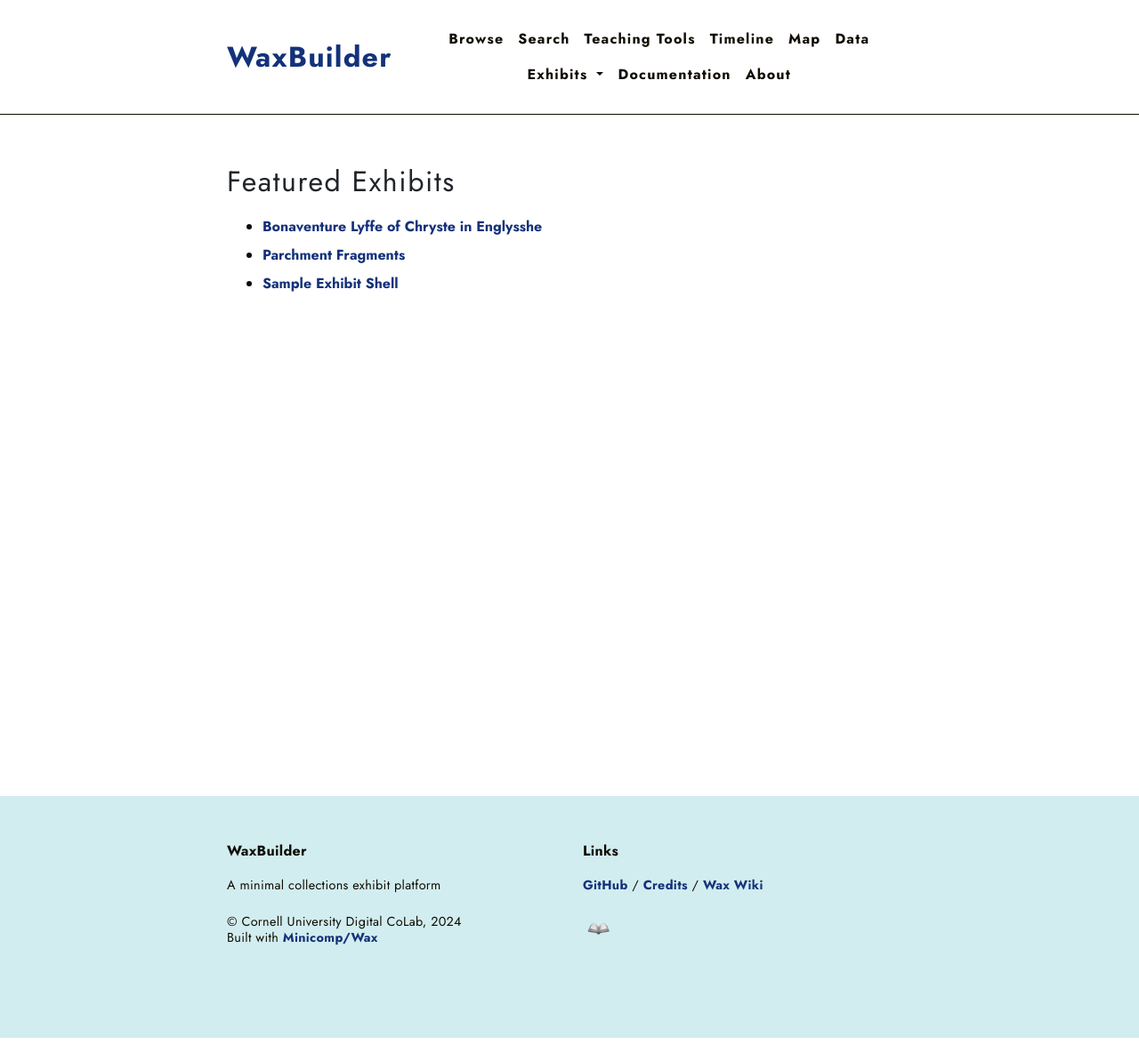
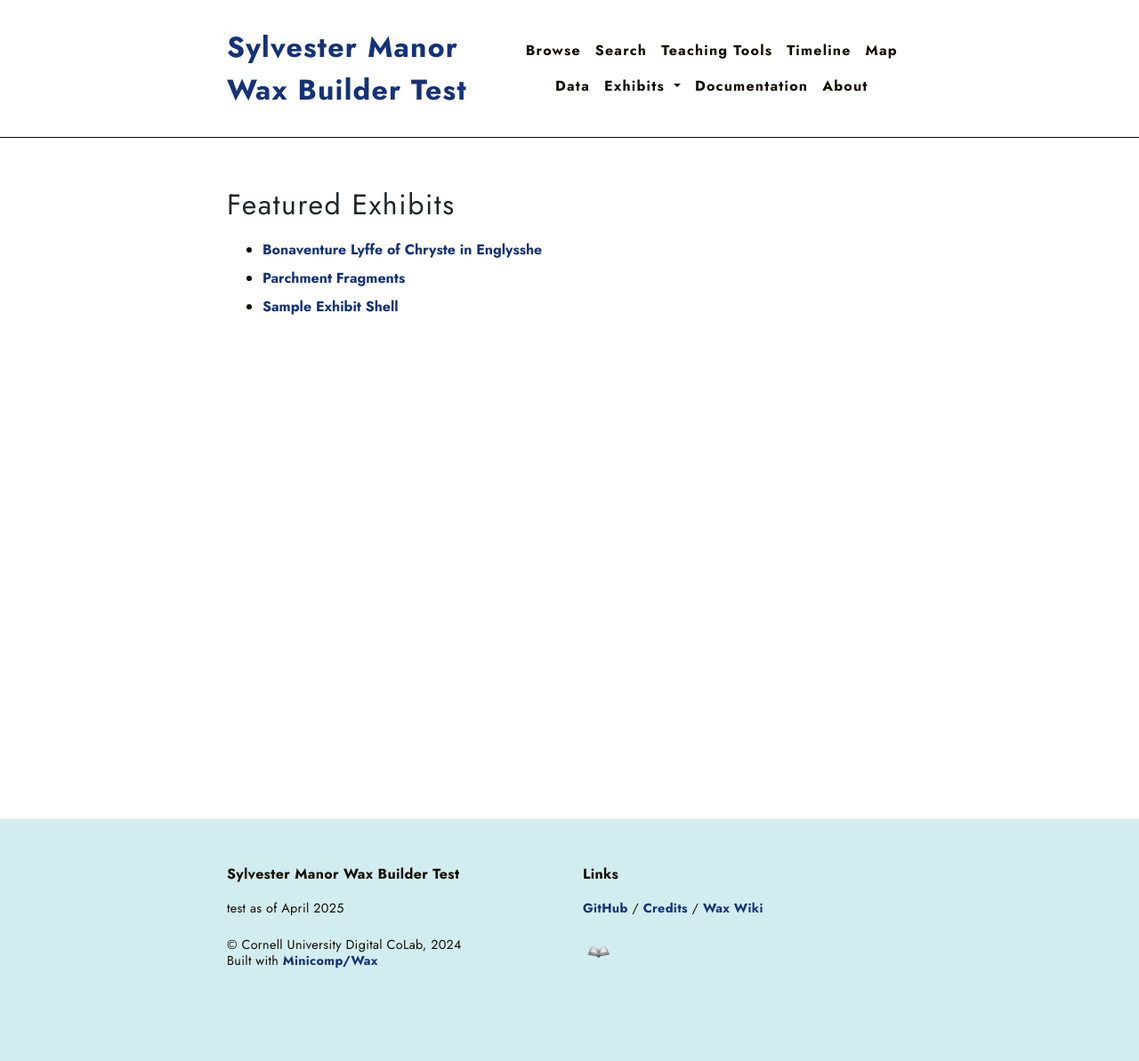
Before and after one commit to katelynautumn28/smtestwaxbuilder, a Jekyll site: the page built from pages/exhibits.md, in a window 1280 px wide. Shown: the whole page at 89% size. Built offline with Jekyll 4.4.1, drawn with Linux system fonts in a browser that asks for light colours; before the commit the page ends 1167 px from its top, so only the background shows below that; part of the change alters nothing that is shown.

Commit message:
Update _config.yml

```diff
--- a/_config.yml
+++ b/_config.yml
@@ -15,8 +15,8 @@
 # Feel free to change these! For more info, refer to:
 # ~> https://jekyllrb.com/docs/configuration/options/
 
-title:            'WaxBuilder'
-description:      'A minimal collections exhibit platform'
+title:            'Sylvester Manor Wax Builder Test'
+description:      'test as of April 2025'
 url:              'https://katelynautumn28.github.io' #CHANGE THIS
 baseurl:          '/smtestwaxbuilder' #CHANGE THIS
 copyright:        'Cornell University Digital CoLab, 2024'
@@ -86,14 +86,9 @@ search:
           - agent
           - dateStart
           - dateEnd
-          - recnum
-          - catalogrecord
-          - collectionnum
+          - description
           - worktype
           - tTags
-          - archcoll
-          - box
-          - folder
           - rights
           - bibliography
           - originalwork
```
